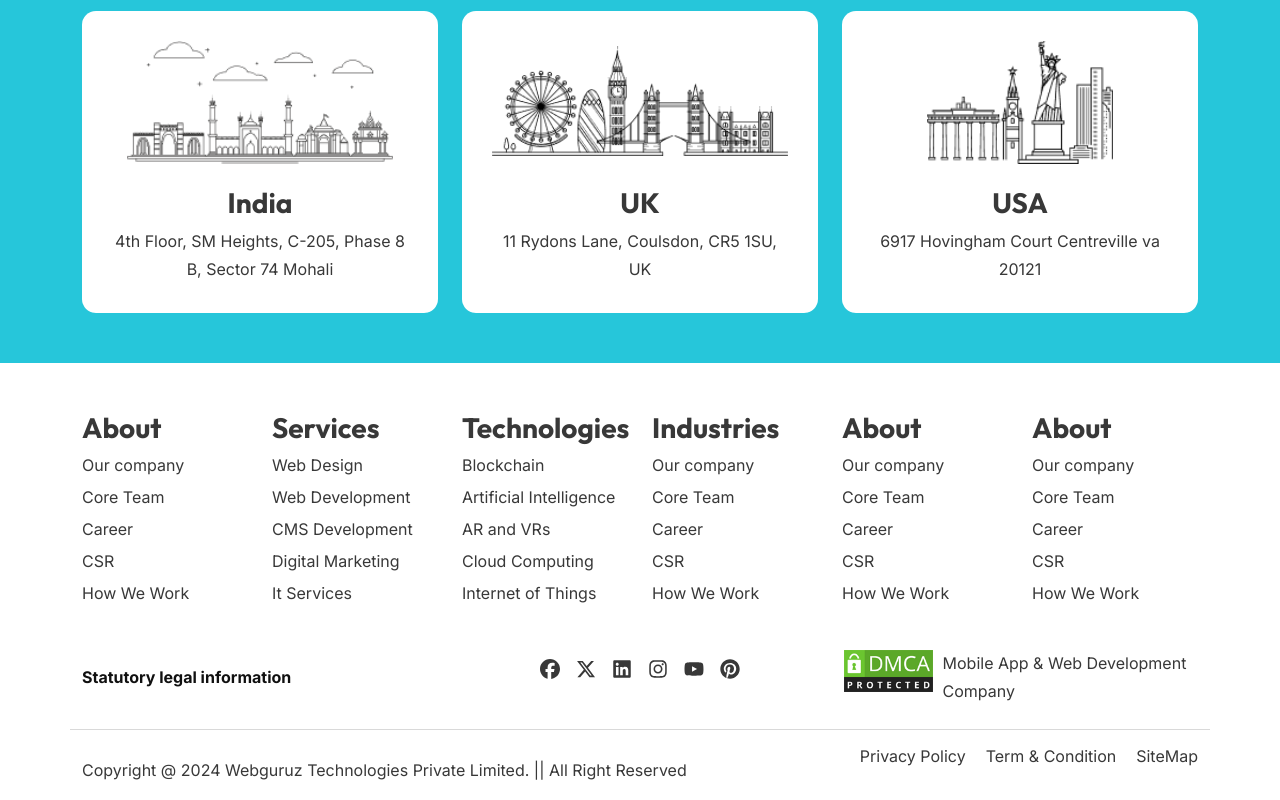
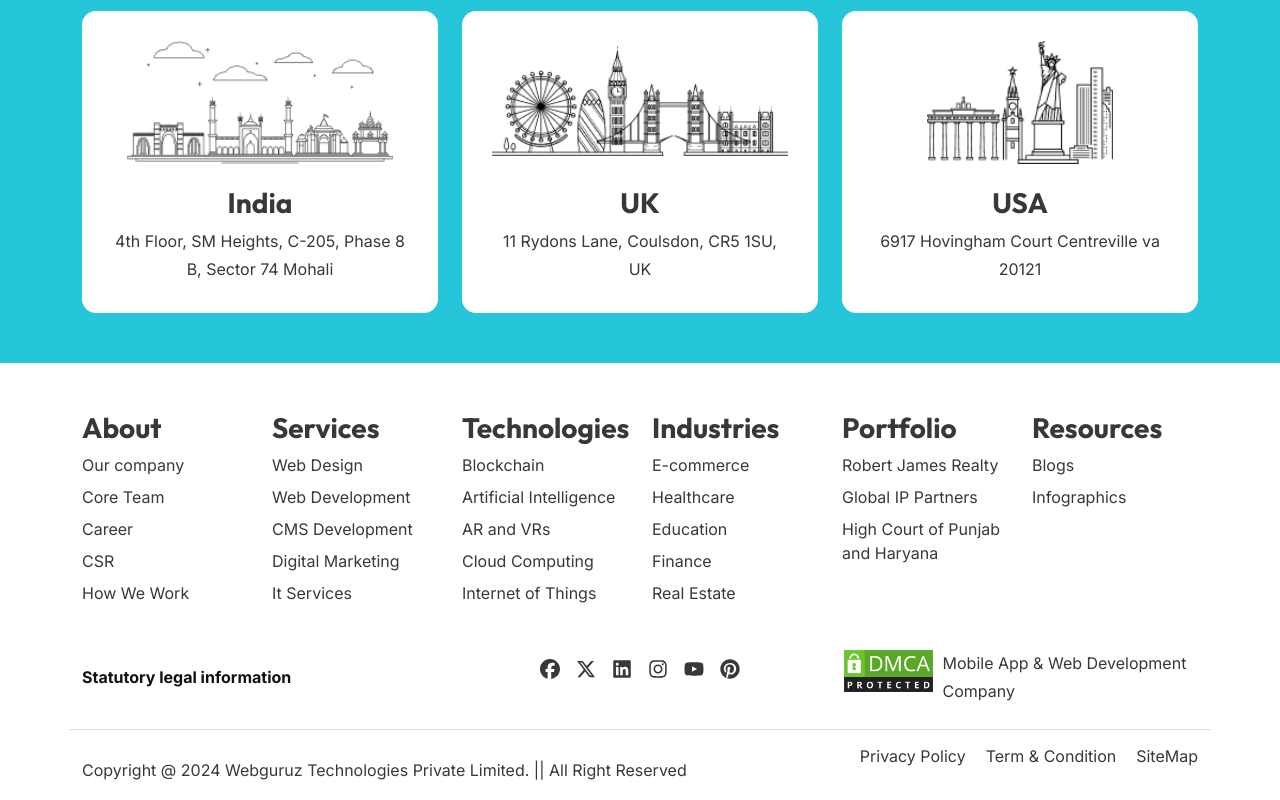
Before and after one commit to Himanshu-Webguruz/wgzReady, a Next.js app: page /about in a window 1280 px wide. Shown: the part 1721-2521 px from the top of the page. Built offline with nearby package versions, Linux system fonts and the light colour scheme; no server answers.

Commit message:
Footer update

```diff
--- a/src/components/Footer.jsx
+++ b/src/components/Footer.jsx
@@ -80,59 +80,45 @@
             <h3>Industries</h3>
             <ul>
               <li>
-                <Link href="#">Our company</Link>
+                <Link href="#">E-commerce</Link>
               </li>
               <li>
-                <Link href="#">Core Team</Link>
+                <Link href="#">Healthcare</Link>
               </li>
               <li>
-                <Link href="#">Career</Link>
+                <Link href="#">Education</Link>
               </li>
               <li>
-                <Link href="#">CSR</Link>
+                <Link href="#">Finance</Link>
               </li>
               <li>
-                <Link href="#">How We Work</Link>
+                <Link href="#">Real Estate</Link>
+              </li>
+            </ul>
+          </div>
+
+          <div className="col-sm-2 col-xs-12 footer-sub">
+            <h3>Portfolio</h3>
+            <ul>
+              <li>
+                <Link href="#">Robert James Realty</Link>
+              </li>
+              <li>
+                <Link href="#">Global IP Partners</Link>
+              </li>
+              <li>
+                <Link href="#">High Court of Punjab and Haryana</Link>
               </li>
             </ul>
           </div>
           <div className="col-sm-2 col-xs-12 footer-sub">
-            <h3>About</h3>
+            <h3>Resources</h3>
             <ul>
               <li>
-                <Link href="#">Our company</Link>
+                <Link href="#">Blogs</Link>
               </li>
               <li>
-                <Link href="#">Core Team</Link>
-              </li>
-              <li>
-                <Link href="#">Career</Link>
-              </li>
-              <li>
-                <Link href="#">CSR</Link>
-              </li>
-              <li>
-                <Link href="#">How We Work</Link>
-              </li>
-            </ul>
-          </div>
-          <div className="col-sm-2 col-xs-12 footer-sub">
-            <h3>About</h3>
-            <ul>
-              <li>
-                <Link href="#">Our company</Link>
-              </li>
-              <li>
-                <Link href="#">Core Team</Link>
-              </li>
-              <li>
-                <Link href="#">Career</Link>
-              </li>
-              <li>
-                <Link href="#">CSR</Link>
-              </li>
-              <li>
-                <Link href="#">How We Work</Link>
+                <Link href="#">Infographics</Link>
               </li>
             </ul>
           </div>
```
